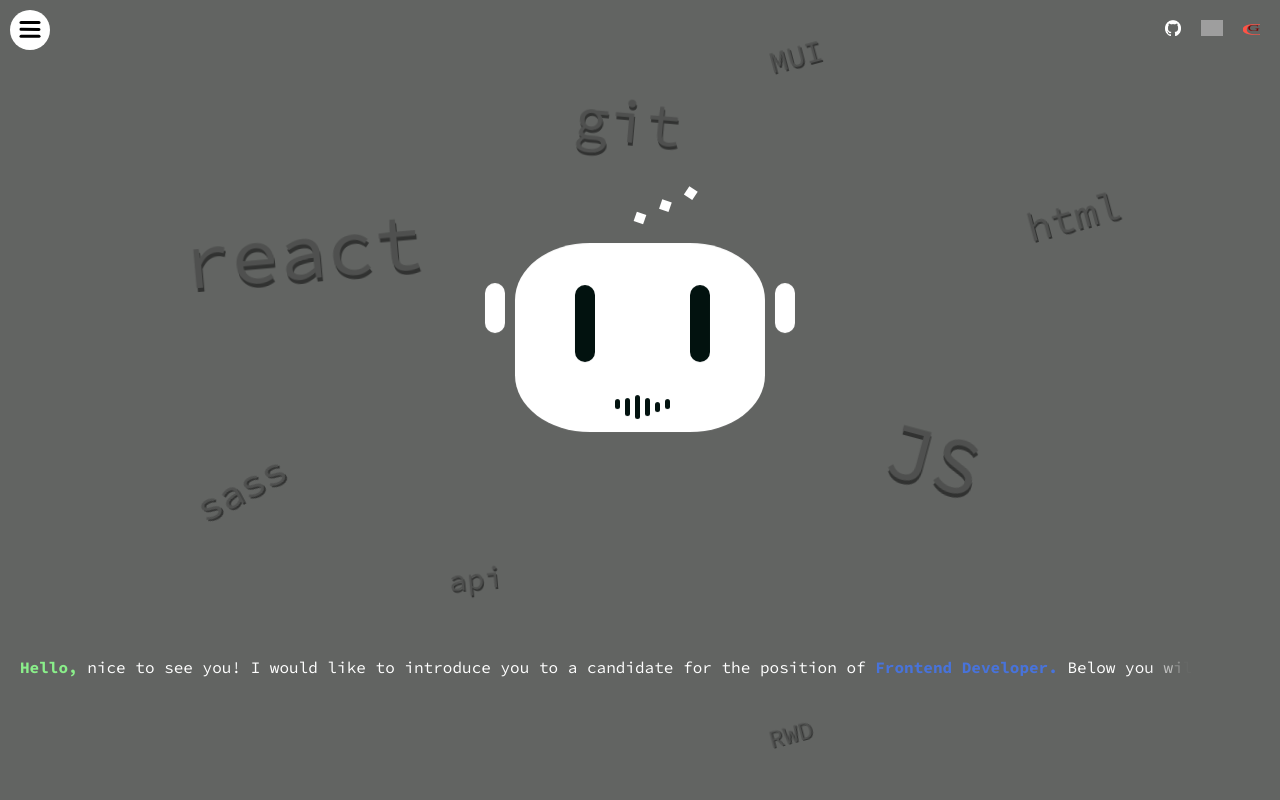
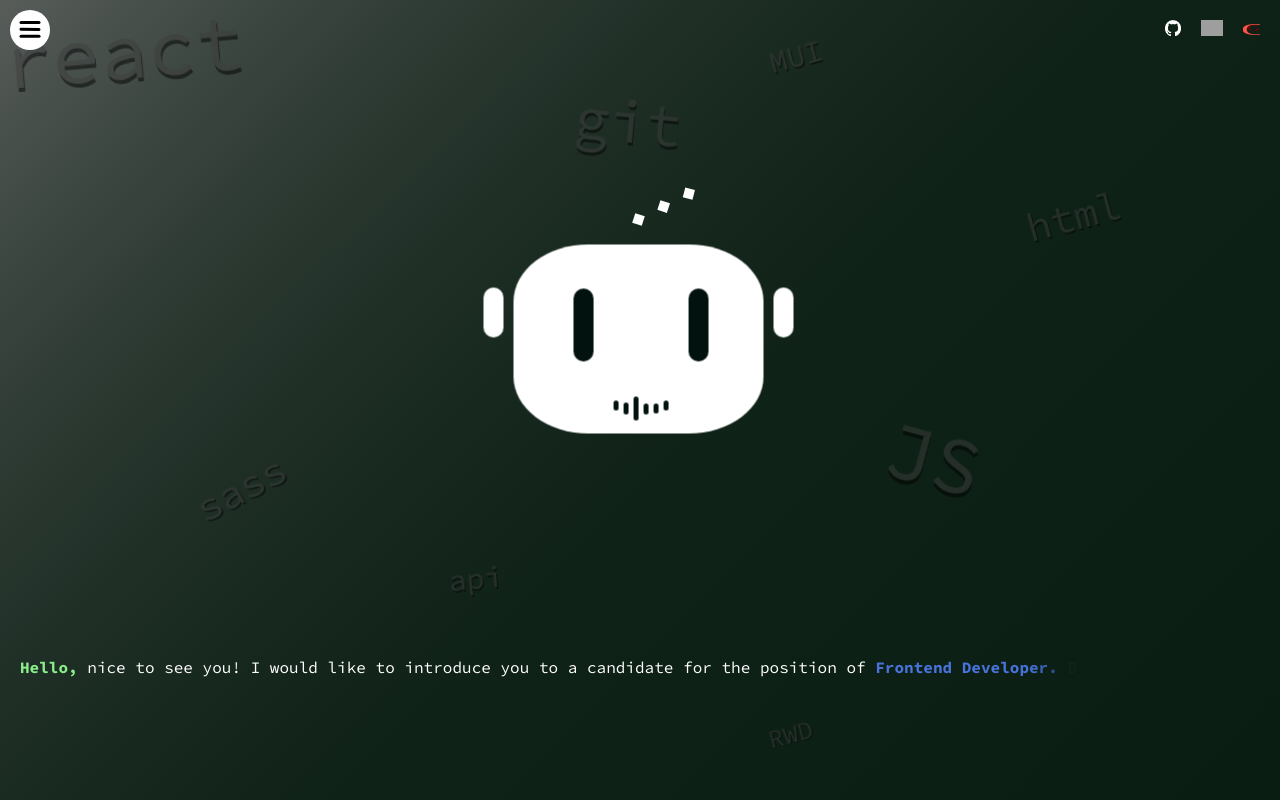
Before and after one commit to AdamCodeDesign/Portfolio-Adam-L, a React (Vite) app: page / in a window 1280 px wide. Shown: the top 800 px of the page. Built offline with nearby package versions, Linux system fonts and the light colour scheme; grey boxes are pictures that could not be loaded.

Commit message:
html overflow hidden

```diff
--- a/src/app.scss
+++ b/src/app.scss
@@ -3,6 +3,7 @@
 html {
   // scroll-snap-type: y mandatory;
   scroll-behavior: smooth;
+  overflow: hidden;
 }
 
 * {
@@ -11,37 +12,42 @@ html {
   box-sizing: border-box;
   font-family: "Source Code Pro", monospace;
 }
-
+.bgd {
+  position: relative;
+  display: block;
+  height: 100vh;
+}
 body {
-  background-color: rgb(98, 100, 98);
+  background-color: rgb(9, 29, 18);
+  background: linear-gradient(-45deg, rgb(9, 29, 18), 80%, rgb(88, 93, 90));
   color: white;
   position: relative;
-  z-index: -1;
+  overflow-y: scroll;
 
   @keyframes beforeAnimation {
-    0%{
+    0% {
       top: 40%;
       right: 100%;
     }
-    50%{
+    50% {
       top: 20%;
       right: 50%;
     }
-    100%{
+    100% {
       top: 40%;
       right: 0%;
     }
   }
   @keyframes afterAnimation {
-    0%{
+    0% {
       top: 10%;
       right: 60%;
     }
-    50%{
+    50% {
       top: 20%;
       right: 10%;
     }
-    100%{
+    100% {
       top: 40%;
       right: 0%;
     }
@@ -82,14 +88,12 @@ a {
 }
 
 .container {
-  position: relative;
+  // position: relative;
   display: flex;
   flex-direction: column;
   justify-content: center;
   align-items: center;
   gap: 100px;
-
-
 
   section {
     max-height: 100vh;
--- a/src/components/bgdAnimations/bgdAnimations.scss
+++ b/src/components/bgdAnimations/bgdAnimations.scss
@@ -4,6 +4,7 @@
   z-index: -1;
   color: darken(rgb(98, 100, 98), 15%);
   font-size: 10px;
+  position: relative;
 
   @keyframes bgdAnimation {//tu zrobic mixina z propsami
     from {
@@ -20,7 +21,7 @@
     opacity: 0.5;
   }
   .react {
-    position: fixed;
+    position: absolute;
     height: 30px;
     top: 25%;
     left: 14%;
--- a/src/components/navbar/Navbar.jsx
+++ b/src/components/navbar/Navbar.jsx
@@ -3,10 +3,12 @@ import "./navbar.scss";
 import git from '../../assets/github.png'
 import pubg from "../../assets/pubg.png";
 import CG from "../../assets/CG.svg";
+import Sidebar from '../sidebar/Sidebar';
 
 export default function Navbar() {
   return (
     <div className="navbar">
+
         <div className="sites">
           <a href="https://github.com/AdamCodeDesign">
             <img src={git} alt="git icon" />
--- a/src/components/navbar/navbar.scss
+++ b/src/components/navbar/navbar.scss
@@ -1,11 +1,10 @@
 .navbar {
-  min-height: 60px;
+  height: 60px;
   width: 100%;
   display: flex;
   align-items: center;
   justify-content: flex-end;
-  z-index: 3;
-
+  z-index: 4;
   span {
     font-weight: bold;
     font-size: 1rem;
--- a/src/components/sidebar/sidebar.scss
+++ b/src/components/sidebar/sidebar.scss
@@ -5,7 +5,9 @@
   justify-content: center;
   background-color: rgb(138, 239, 138);
   color: rgb(178, 210, 204);
-  z-index: 2;
+  margin-top: 15px;
+height: 60px;
+  z-index: 4;
   .bg {
     position: fixed;
     top: 0;
@@ -13,6 +15,7 @@
     bottom: 0;
     width: 400px;
     background-color: white;
+    z-index: 3;
     .links {
         position: absolute;
         width: 100%;
@@ -22,6 +25,7 @@
         align-items: center;
         justify-content: center;
         gap: 20px;
+        z-index: 3;
 
         a{
           height: 7vh;
@@ -40,5 +44,7 @@
     background-color: transparent;
     border: none;
     cursor: pointer;
+    z-index: 3;
+
   }
 }
```
